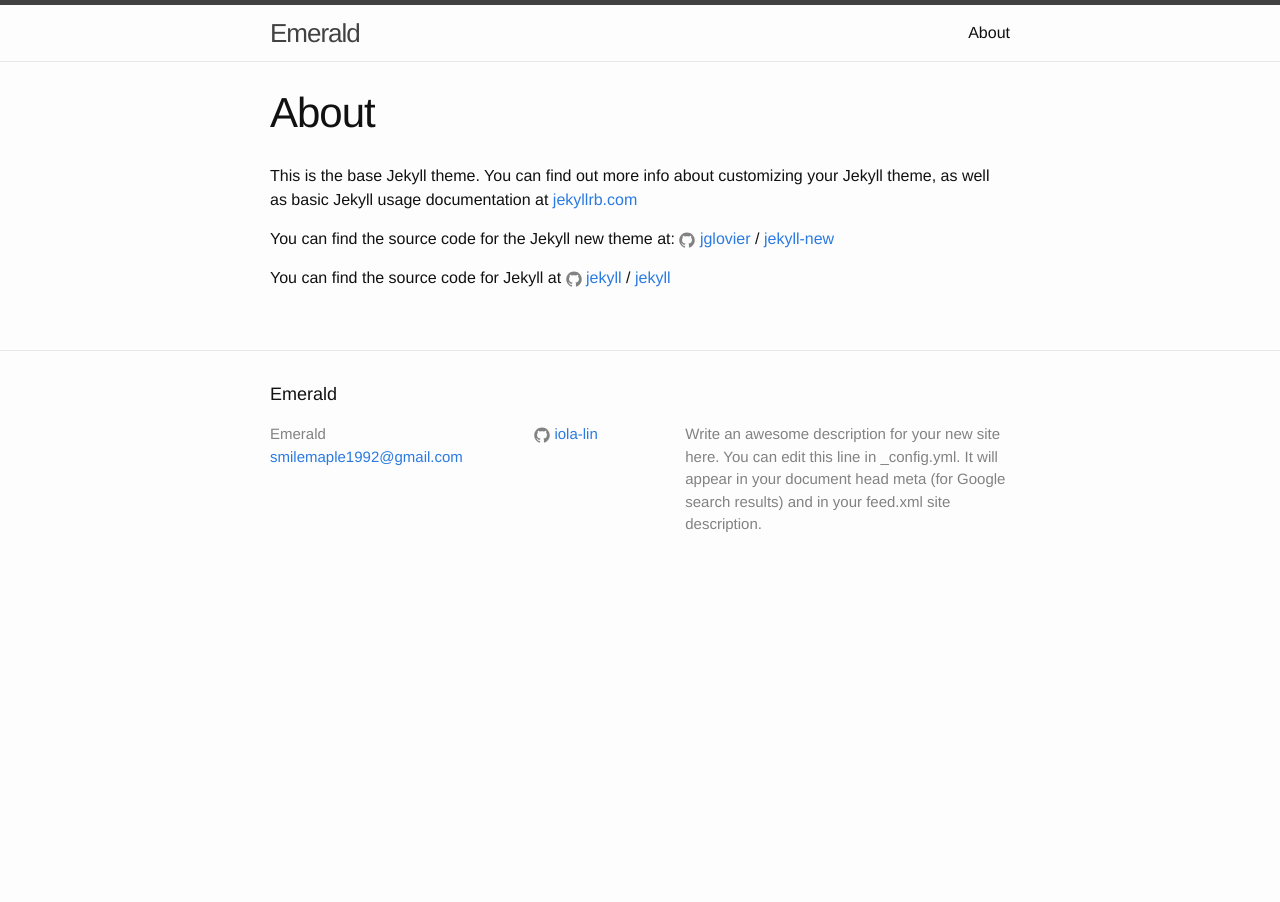
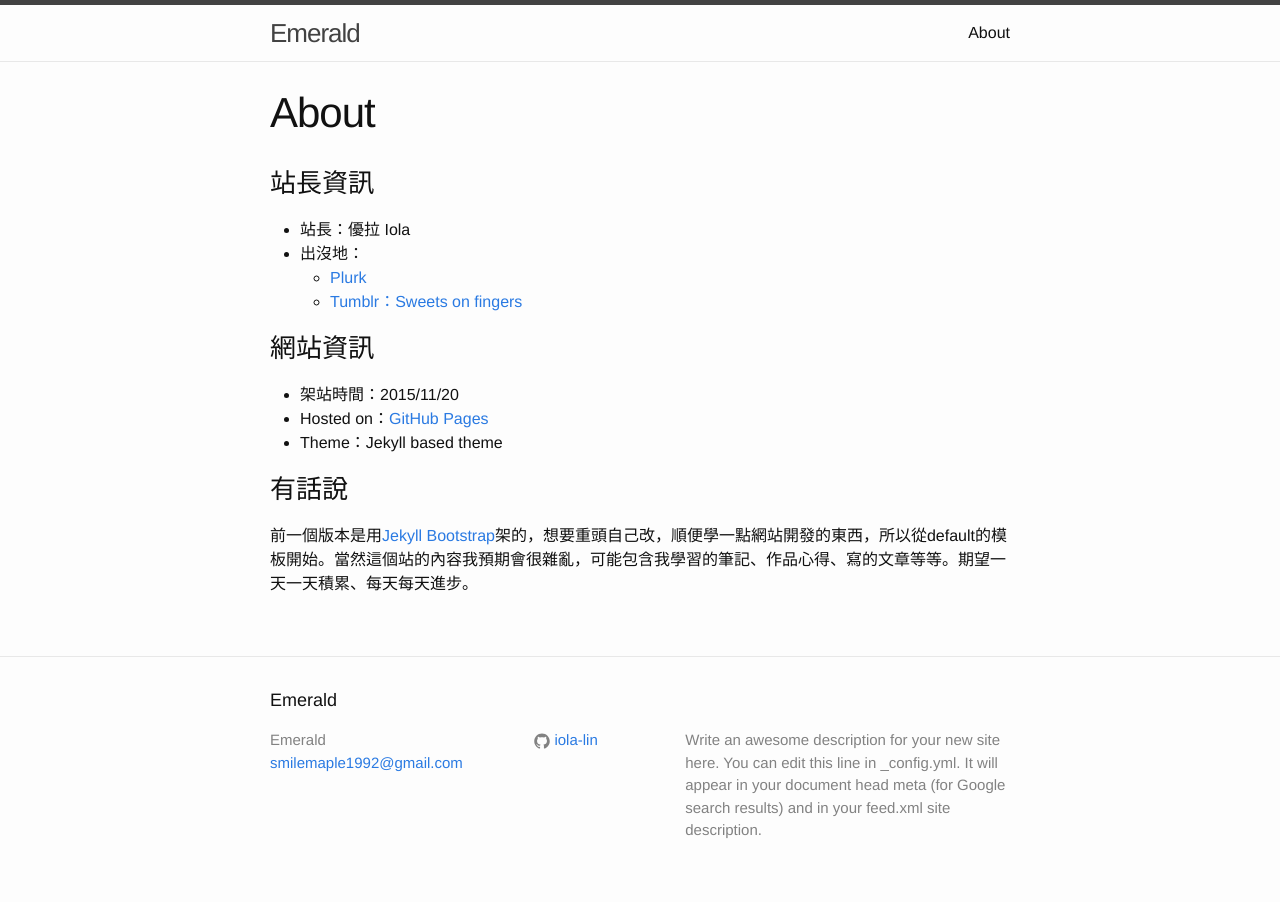
Before and after one commit to iola-lin/Emerald, a Jekyll site: the page built from about.md, in a window 1280 px wide. Built offline with Jekyll 4.4.1, drawn with Linux system fonts in a browser that asks for light colours.

Commit message:
modify about page

```diff
--- a/about.md
+++ b/about.md
@@ -4,12 +4,17 @@ title: About
 permalink: /about/
 ---
 
-This is the base Jekyll theme. You can find out more info about customizing your Jekyll theme, as well as basic Jekyll usage documentation at [jekyllrb.com](http://jekyllrb.com/)
+### 站長資訊
+* 站長：優拉 Iola
+* 出沒地：
+  * [Plurk](http://www.plurk.com/LilyKaede)
+  * [Tumblr：Sweets on fingers](http://who-s-iola.tumblr.com "Sweets on fingers")
 
-You can find the source code for the Jekyll new theme at:
-{% include icon-github.html username="jglovier" %} /
-[jekyll-new](https://github.com/jglovier/jekyll-new)
+### 網站資訊
+* 架站時間：2015/11/20
+* Hosted on：[GitHub Pages](http://pages.github.com/)
+* Theme：Jekyll based theme
 
-You can find the source code for Jekyll at
-{% include icon-github.html username="jekyll" %} /
-[jekyll](https://github.com/jekyll/jekyll)
+### 有話說
+
+前一個版本是用[Jekyll Bootstrap](http://jekyllbootstrap.com/)架的，想要重頭自己改，順便學一點網站開發的東西，所以從default的模板開始。當然這個站的內容我預期會很雜亂，可能包含我學習的筆記、作品心得、寫的文章等等。期望一天一天積累、每天每天進步。
```
